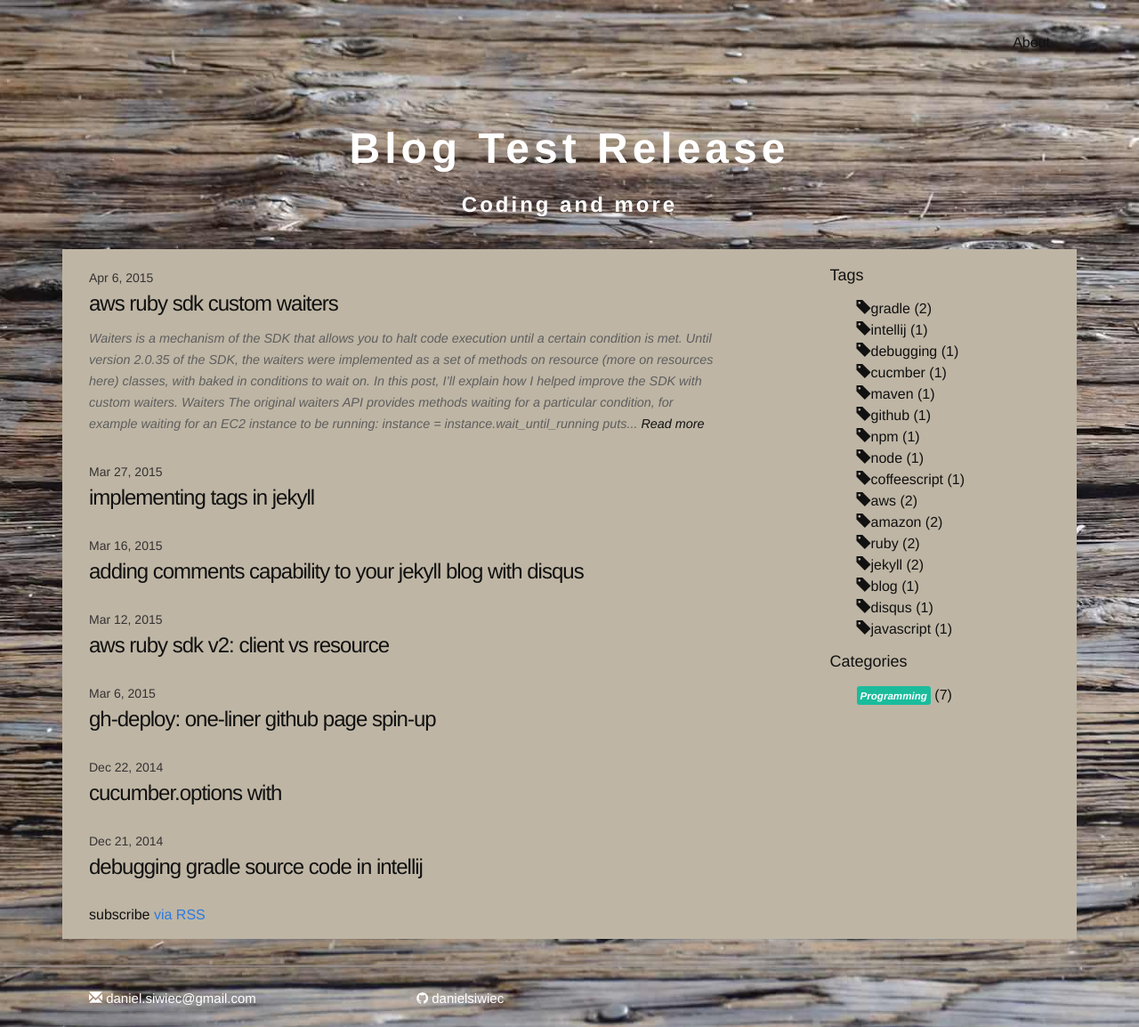
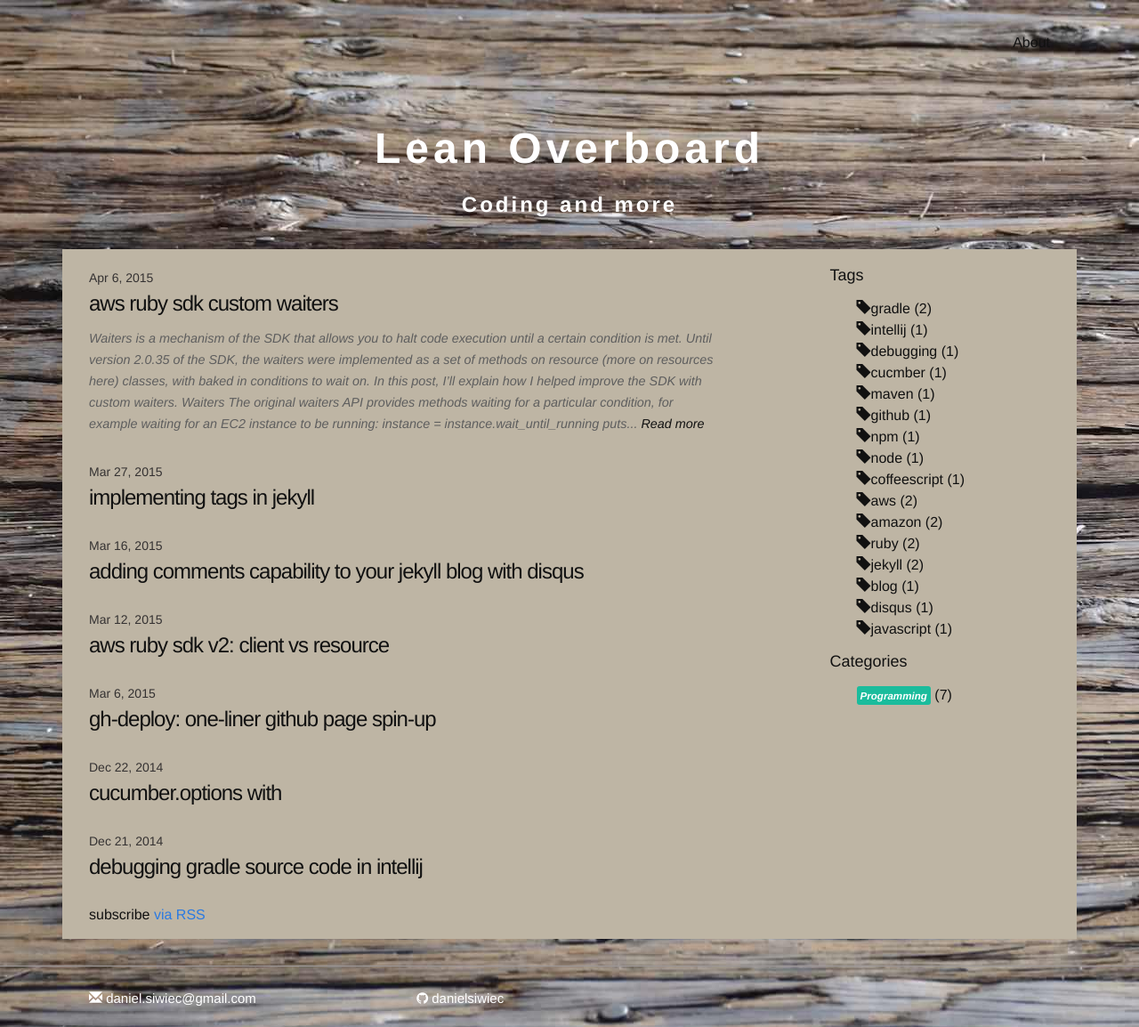
Before and after one commit to danielsiwiec/leanoverboard.com, a Jekyll site: the page built from index.html, in a window 1280 px wide. Shown: the whole page at 89% size. Built offline with Jekyll 4.4.1, drawn with Linux system fonts in a browser that asks for light colours; nearby versions of some CDN libraries.

Commit message:
Change blog name

```diff
--- a/_config.yml
+++ b/_config.yml
@@ -1,5 +1,5 @@
 # Site settings
-title: "Blog Test Release"
+title: "Lean Overboard"
 email: daniel.siwiec@gmail.com
 description: Coding and more
 baseurl: "" # the subpath of your site, e.g. /blog/
```
